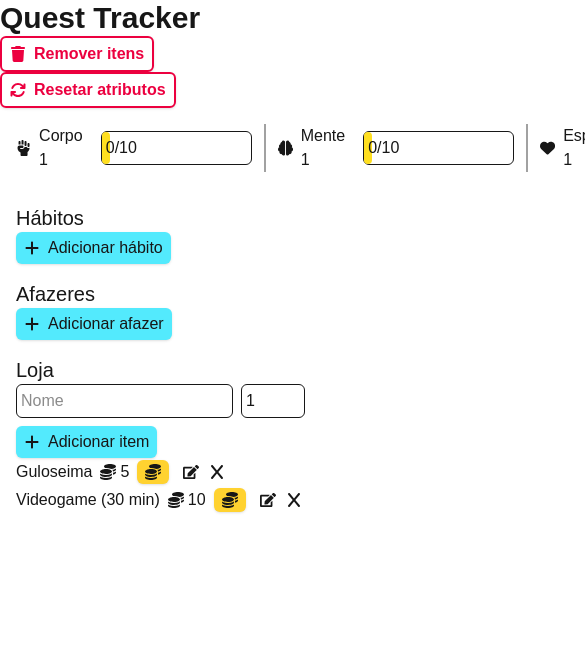
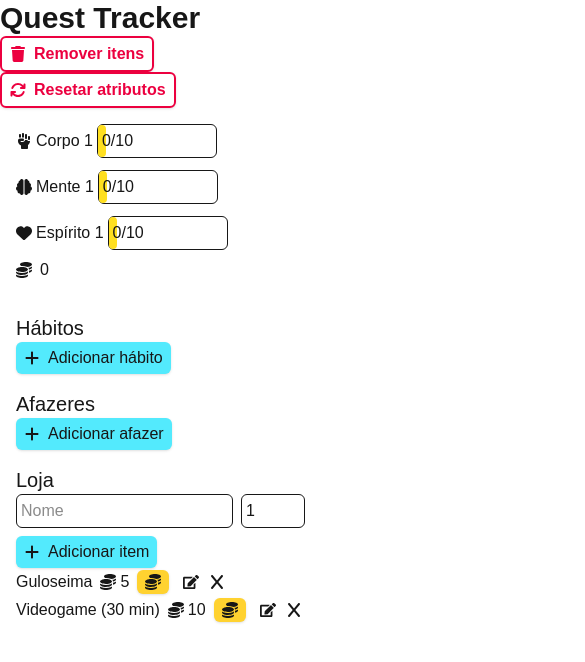
Before and after one commit to gab-souza-martins/gamified-habit-tracker, a Next.js app: page / in a window 390 px wide. Shown: the top 662 px of the page, 585 px wide, since content can reach past the window. Built offline with nearby package versions, Linux system fonts and the light colour scheme.

Commit message:
Melhorada responsividade de UserStats.tsx em telas menores

```diff
--- a/src/app/Components/UserStats.tsx
+++ b/src/app/Components/UserStats.tsx
@@ -8,11 +8,17 @@ interface UserStatsProps {
 
 const UserStats: React.FC<UserStatsProps> = ({ stats }) => {
    return (
-      <div className="flex items-center gap-2 divide-x-2 divide-solid divide-neutral-400">
-         <div className="flex items-center gap-3 pr-2 divide-x-2 divide-solid divide-neutral-400">
-            <div className="flex items-center gap-2 pr-3">
+      <div
+         className="flex gap-2 flex-col
+                    lg:flex-row lg:items-center lg:divide-x-2 lg:divide-solid lg:divide-neutral-400"
+      >
+         <div
+            className="flex flex-col gap-3
+                       md:flex-row md:items-center md:pr-2 md:divide-x-2 md:divide-solid md:divide-neutral-400"
+         >
+            <div className="flex items-center gap-1 pr-3">
                <FaHandFist /> Corpo {stats.body.level}
-               <div className="border rounded-md w-40">
+               <div className="border rounded-md w-30 lg:w-40">
                   <div
                      className="rounded-md p-1 bg-yellow-300"
                      style={{
@@ -24,9 +30,9 @@ const UserStats: React.FC<UserStatsProps> = ({ stats }) => {
                </div>
             </div>
 
-            <div className="flex items-center gap-2 pr-3">
+            <div className="flex items-center gap-1 pr-3">
                <FaBrain /> Mente {stats.mind.level}
-               <div className="border rounded-md w-40">
+               <div className="border rounded-md w-30 lg:w-40">
                   <div
                      className="rounded-md p-1 bg-yellow-300"
                      style={{
@@ -38,9 +44,9 @@ const UserStats: React.FC<UserStatsProps> = ({ stats }) => {
                </div>
             </div>
 
-            <div className="flex items-center gap-2 pr-3">
+            <div className="flex items-center gap-1 pr-3">
                <FaHeart /> Espírito {stats.spirit.level}
-               <div className="border rounded-md w-40">
+               <div className="border rounded-md w-30 lg:w-40">
                   <div
                      className="rounded-md p-1 bg-yellow-300"
                      style={{
@@ -53,7 +59,7 @@ const UserStats: React.FC<UserStatsProps> = ({ stats }) => {
             </div>
          </div>
 
-         <p className="flex items-center gap-2 pl-2">
+         <p className="flex items-center gap-2 lg:pl-2">
             <FaCoins /> {stats.coins}
          </p>
       </div>
```
